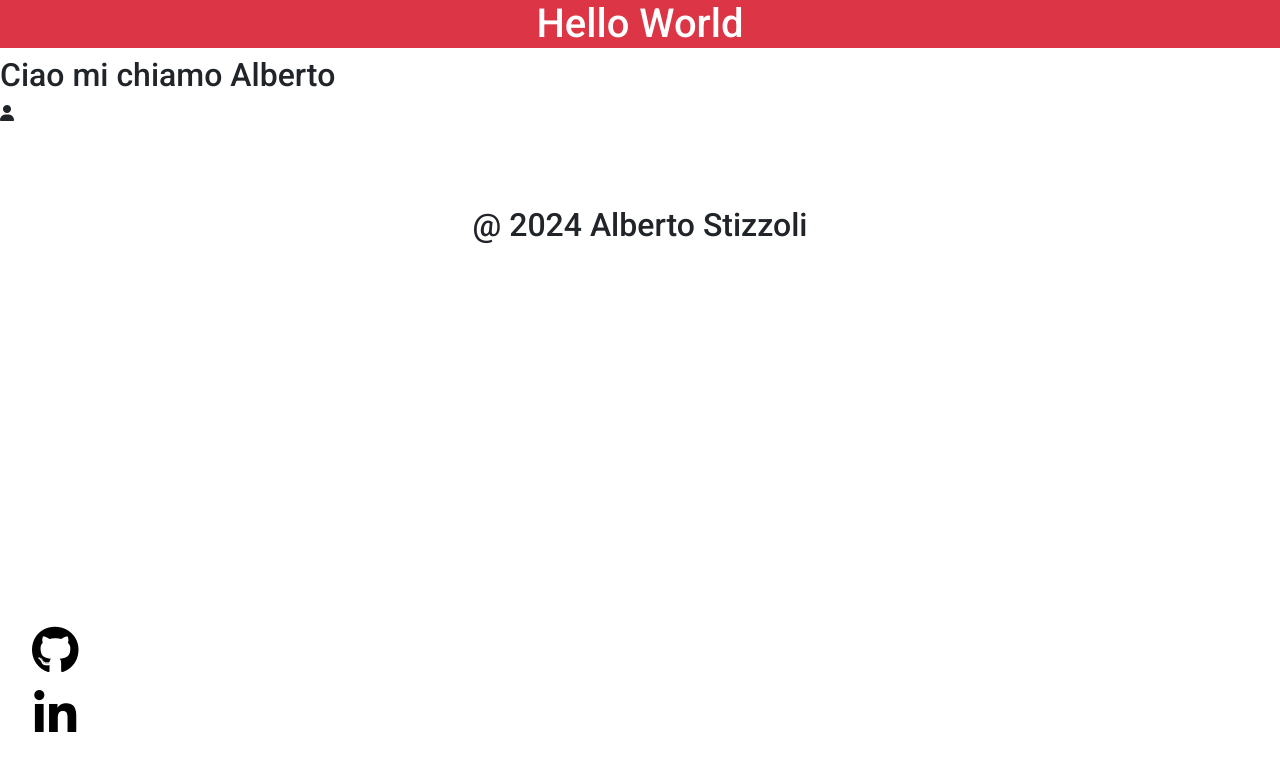
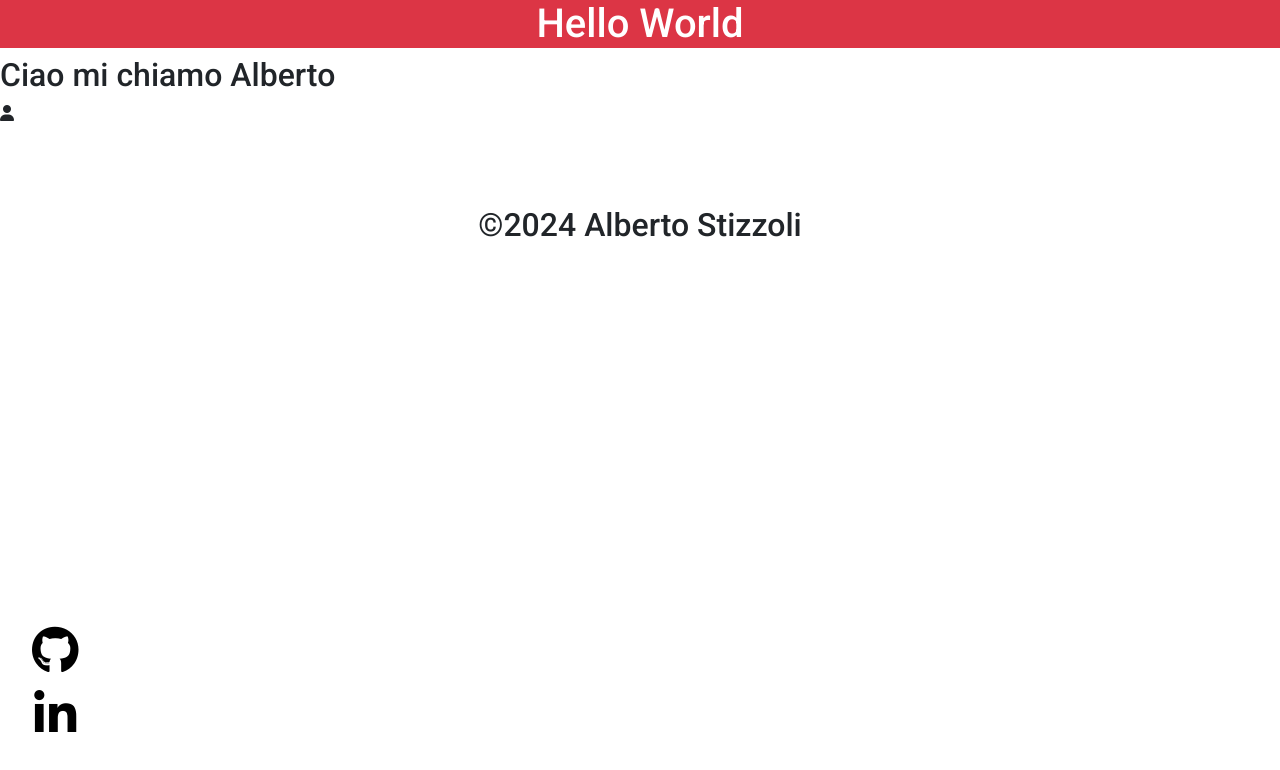
Before and after one commit to albertostizzoli/my-portfolio, a Vue app: page / in a window 1280 px wide. Shown: the top 770 px of the page. Built offline with nearby package versions, Linux system fonts and the light colour scheme.

Commit message:
create method isActive

```diff
--- a/src/components/FooterSection.vue
+++ b/src/components/FooterSection.vue
@@ -4,7 +4,7 @@
             <li><a href="https://github.com/albertostizzoli"><i class="fa-brands fa-github fa-3x"></i></a></li>
             <li><a href="https://www.linkedin.com/in/alberto-stizzoli-82a676260/"><i class="fa-brands fa-linkedin-in fa-3x"></i></a></li>
         </ul>
-        <h2>@ 2024 Alberto Stizzoli</h2>
+        <h2>©2024 Alberto Stizzoli</h2>
     </footer>
 </template>
 
```
Also changed, not shown: src/components/HeaderSection.vue (+10 -1 lines).
